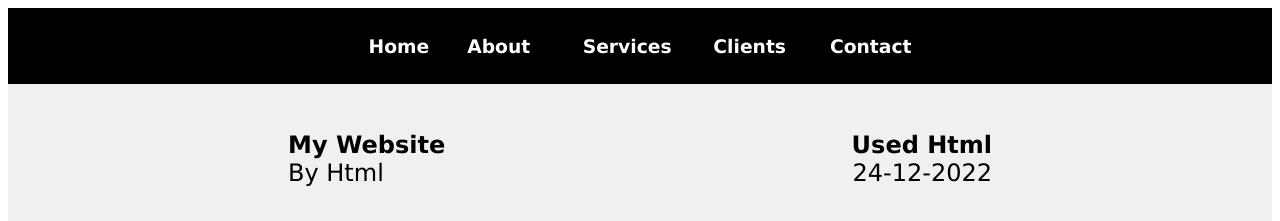
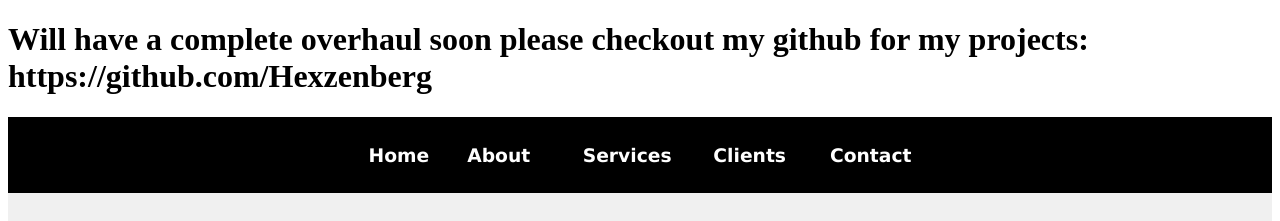
Before and after one commit to Hexzenberg/Hexzenberg.github.io, a plain HTML site: page index.html in a window 1280 px wide. Shown: the top 221 px of the page. Drawn offline with Linux system fonts and the light colour scheme.

Commit message:
Update index.html

```diff
--- a/index.html
+++ b/index.html
@@ -8,6 +8,7 @@
     <link rel="stylesheet" href="styles.css">
 </head>
 <body>
+    <h1>Will have a complete overhaul soon please checkout my github for my projects: https://github.com/Hexzenberg</h1>
     <table width="100%" height="60" border="0" callspacing="5" cellpadding="5" bgcolor="#000000">
         <tr>
             <td align="left">
```
